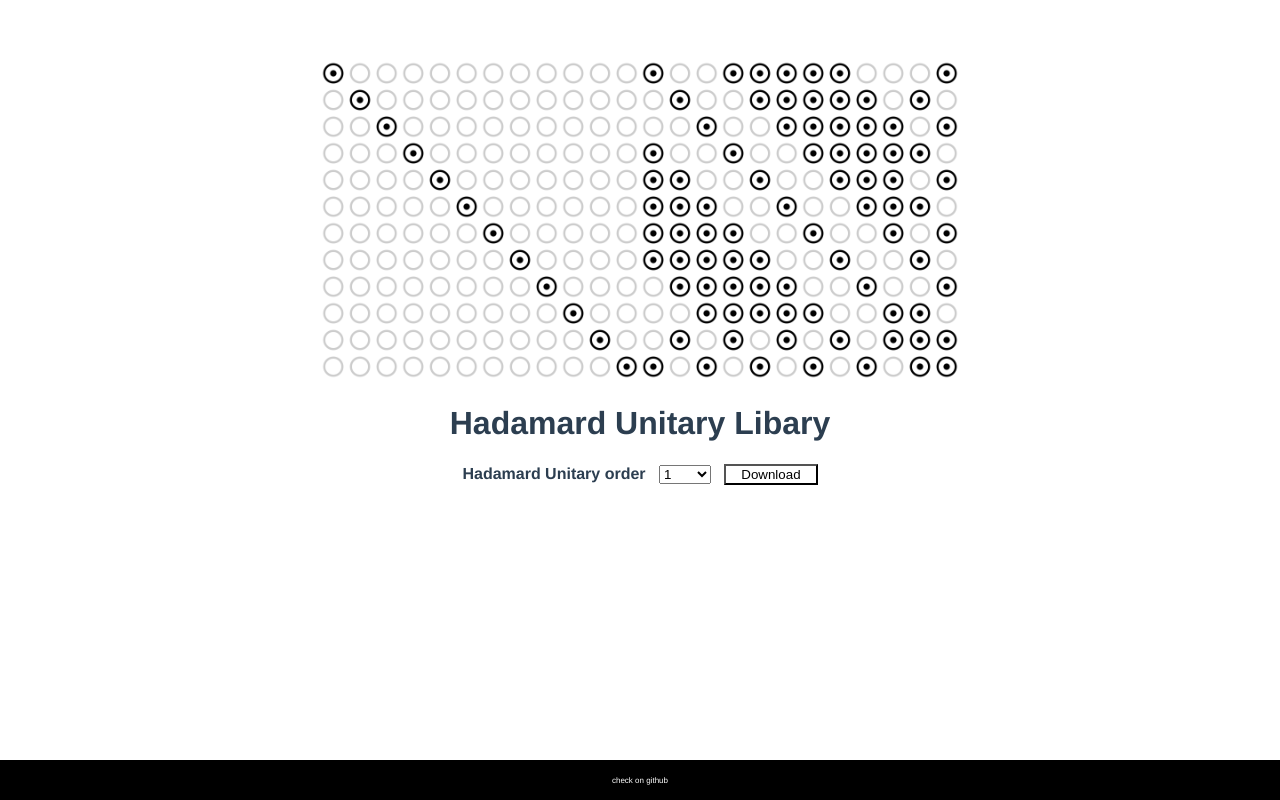
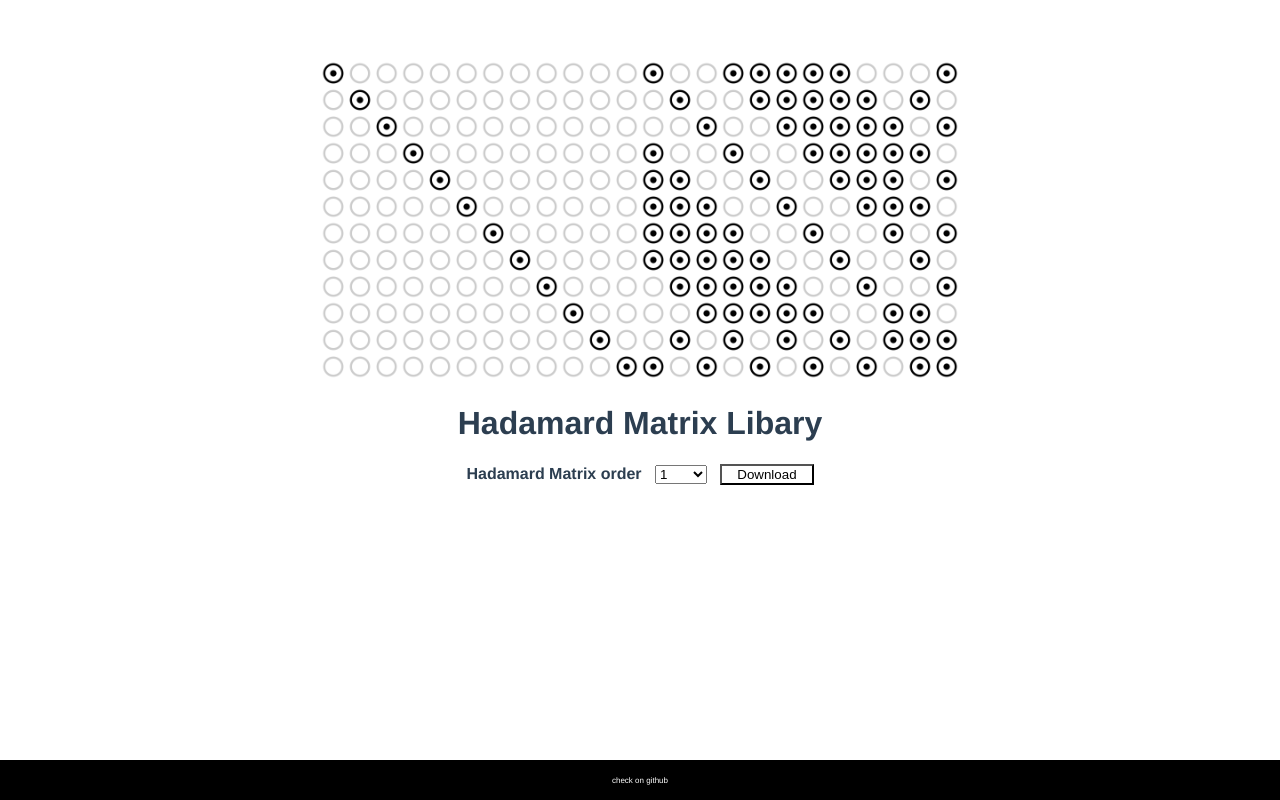
Before and after one commit to TsungLinYeh/a-golay-hadamard-unitary, a Vue app: page / in a window 1280 px wide. Built offline with nearby package versions, Linux system fonts and the light colour scheme.

Commit message:
change name

```diff
--- a/public/index.html
+++ b/public/index.html
@@ -4,7 +4,7 @@
     <meta charset="utf-8">
     <meta http-equiv="X-UA-Compatible" content="IE=edge">
     <meta name="viewport" content="width=device-width,initial-scale=1.0">
-    <title>hadamard unitary libary</title>
+    <title>hadamard Matrix libary</title>
   </head>
   <body style="margin: 0px;">
     <noscript>
--- a/src/components/Matlab.vue
+++ b/src/components/Matlab.vue
@@ -1,6 +1,6 @@
 <template>
   <div class="container">
-    <span class="filetype">Hadamard Unitary order</span>
+    <span class="filetype">Hadamard Matrix order</span>
     <select v-model="selected" class="list">
       <option v-for="item in List" :value="item" :key="'matlab' + item">
         {{item}}
--- a/src/components/Title.vue
+++ b/src/components/Title.vue
@@ -1,5 +1,5 @@
 <template>
-  <h1>Hadamard Unitary Libary</h1>
+  <h1>Hadamard Matrix Libary</h1>
 </template>
 
 <script>
```
